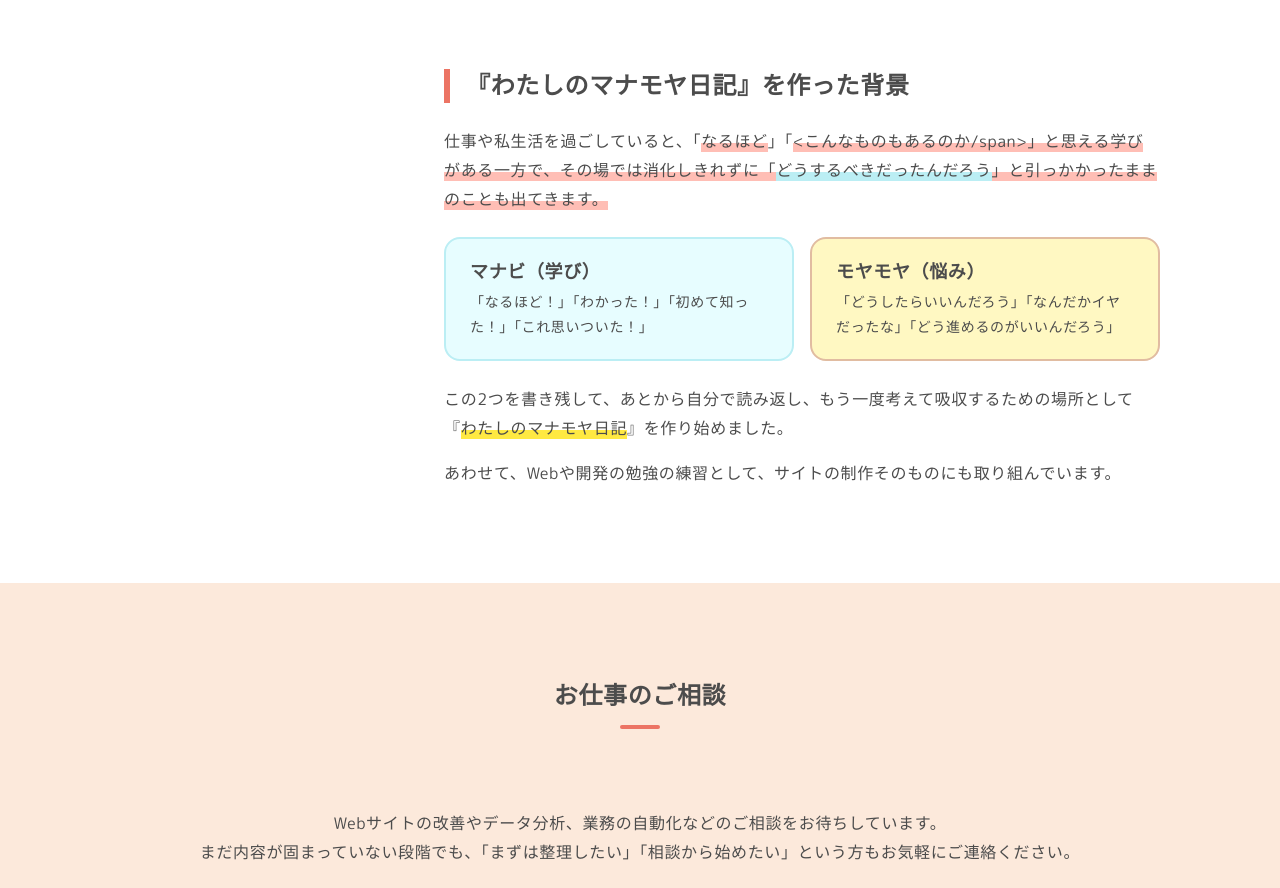
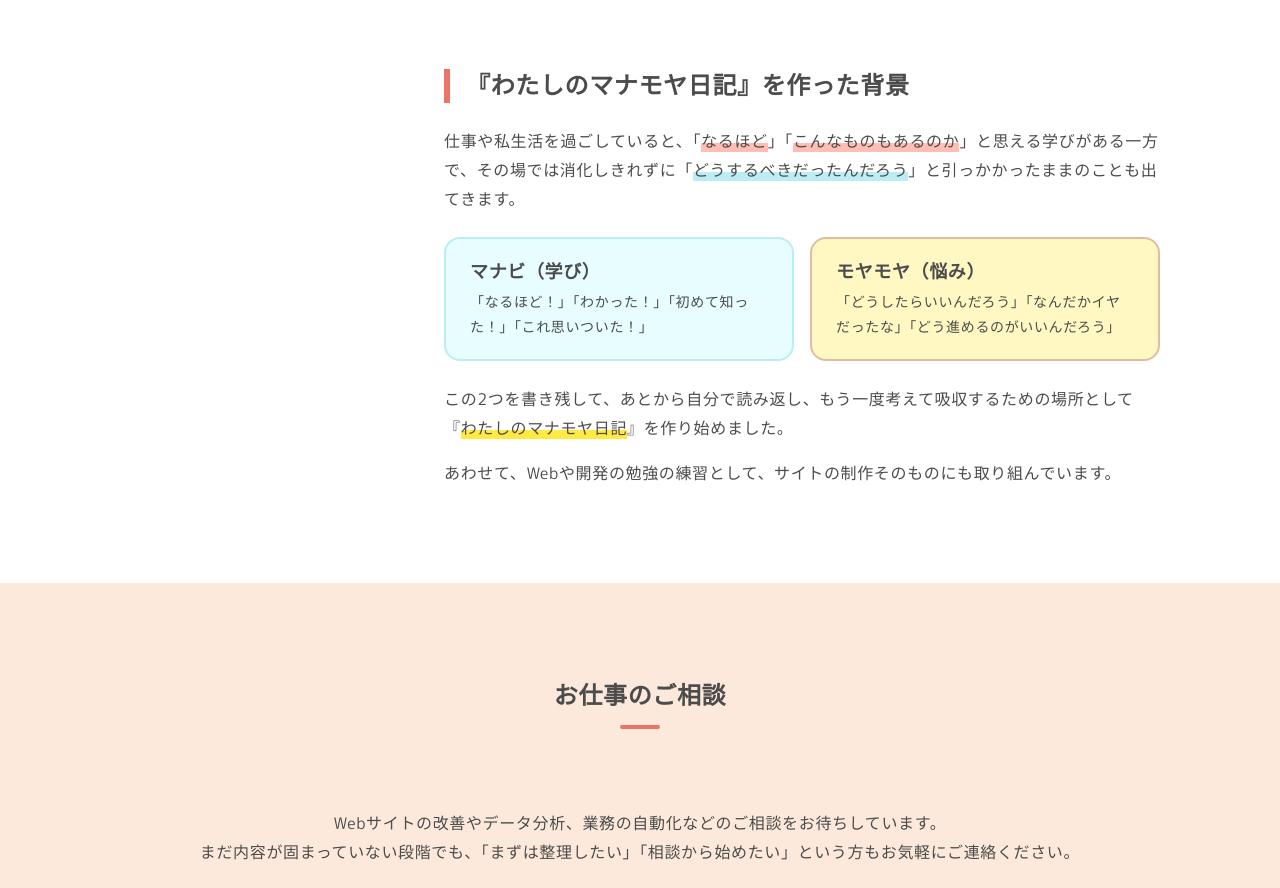
Before and after one commit to syba6q/mana-moya-nikki, a plain HTML site: page profile.html in a window 1280 px wide. Shown: the part 2889-3777 px from the top of the page. Drawn offline with Linux system fonts and the light colour scheme.

Commit message:
Update profile.html

```diff
--- a/profile.html
+++ b/profile.html
@@ -181,7 +181,7 @@
         <!-- 作った背景 -->
         <section class="profile-section">
           <h2 class="profile-section__title">『わたしのマナモヤ日記』を作った背景</h2>
-          <p>仕事や私生活を過ごしていると、「<span class="strong-positive">なるほど</span>」「<span class="strong-positive"><こんなものもあるのか/span>」と思える学びがある一方で、その場では消化しきれずに「<span class="strong-negative">どうするべきだったんだろう</span>」と引っかかったままのことも出てきます。</p>
+          <p>仕事や私生活を過ごしていると、「<span class="strong-positive">なるほど</span>」「<span class="strong-positive">こんなものもあるのか</span>」と思える学びがある一方で、その場では消化しきれずに「<span class="strong-negative">どうするべきだったんだろう</span>」と引っかかったままのことも出てきます。</p>
           <div class="manamoya">
             <div class="manamoya__item manamoya__item--manabi">
               <h3>マナビ（学び）</h3>
```
